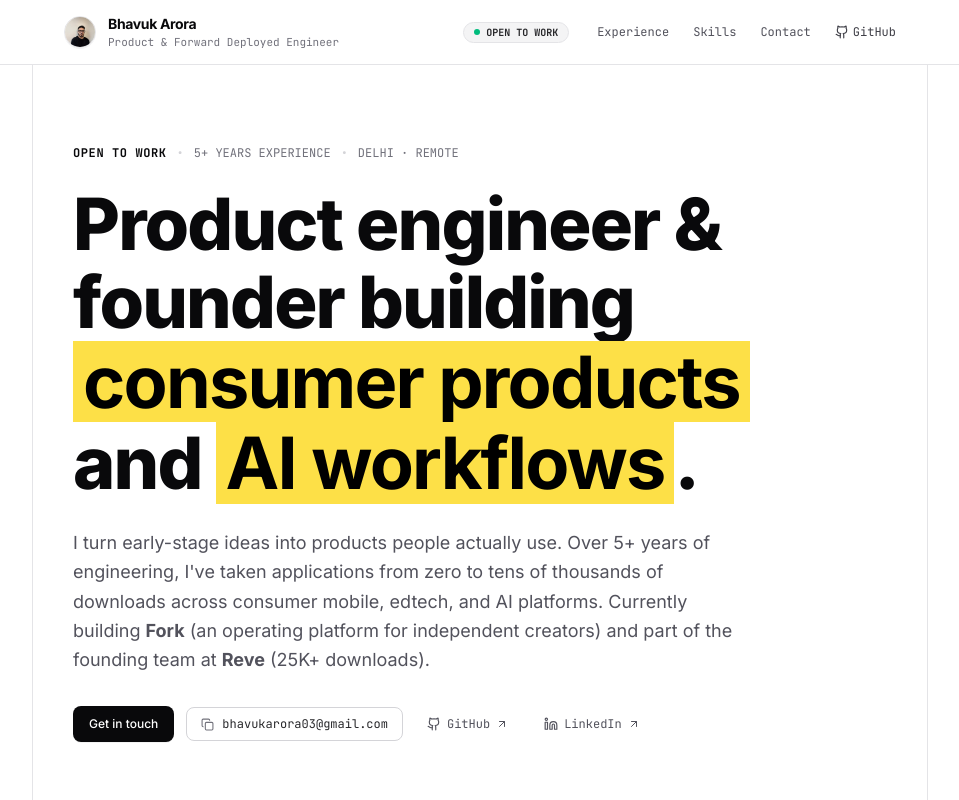
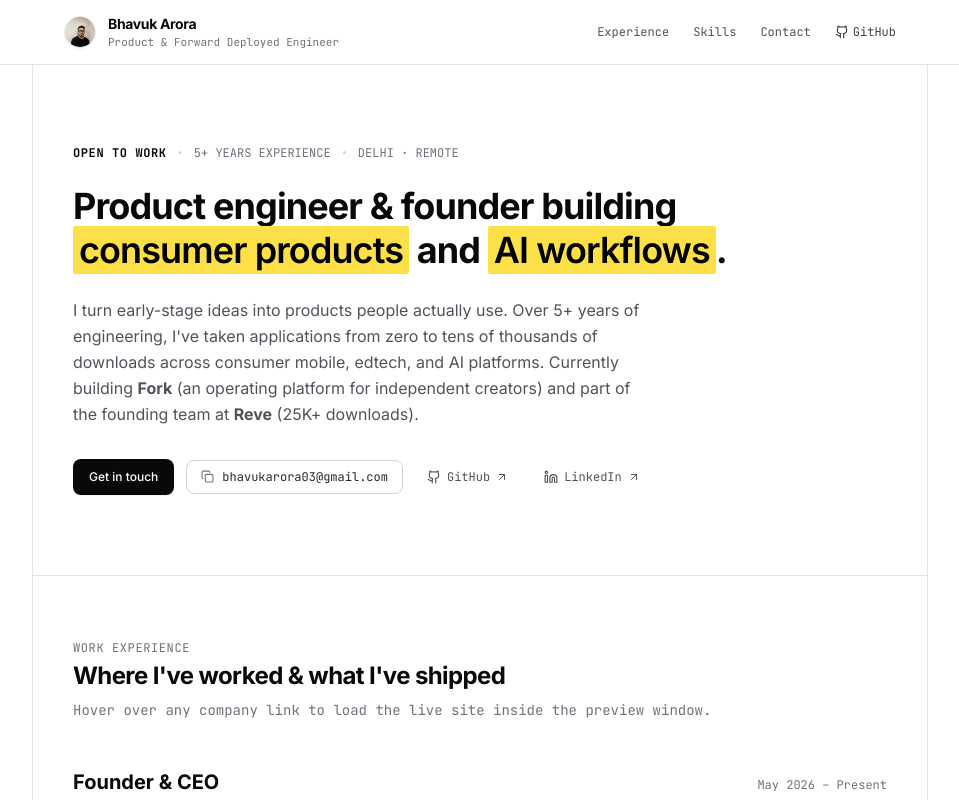
Before and after one commit to bhavukar/bhavuk.website, a Next.js app: page / in a window 1280 px wide. Shown: the top 800 px of the page, without its empty margins (160-1119 px from the left). Built offline with nearby package versions, Linux system fonts and the light colour scheme.

Commit message:
style: scale down oversized typography and remove header chip for refined editorial hierarchy

```diff
--- a/app/page.tsx
+++ b/app/page.tsx
@@ -203,12 +203,7 @@ export default function Home() {
             </div>
           </a>
 
-          <div className="flex items-center gap-5 sm:gap-7">
-            <div className="hidden sm:inline-flex items-center gap-1.5 px-2.5 py-0.5 rounded-full bg-zinc-100 text-[10px] font-mono font-bold text-zinc-800 border border-zinc-200">
-              <span className="w-1.5 h-1.5 rounded-full bg-emerald-500" />
-              <span>OPEN TO WORK</span>
-            </div>
-
+          <div className="flex items-center gap-5 sm:gap-6">
             <nav className="flex items-center gap-5 sm:gap-6 text-xs font-mono text-zinc-600">
               <a href="#experience" className="hover:text-zinc-950 transition-colors">
                 Experience
@@ -256,19 +251,18 @@ export default function Home() {
               <span>DELHI · REMOTE</span>
             </div>
 
-            <h1 className="text-4xl sm:text-6xl md:text-7xl font-extrabold tracking-tight text-zinc-950 leading-[1.08]">
+            <h1 className="text-2xl sm:text-3xl md:text-4xl font-bold tracking-tight text-zinc-950 leading-[1.22] max-w-2xl">
               Product engineer & founder building{' '}
-              <mark className="bg-[#fde047] text-black px-2.5 py-0.5 inline-block font-bold not-italic">
+              <mark className="bg-[#fde047] text-black px-1.5 py-0.5 font-semibold not-italic rounded-[2px]">
                 consumer products
               </mark>{' '}
               and{' '}
-              <mark className="bg-[#fde047] text-black px-2.5 py-0.5 inline-block font-bold not-italic">
+              <mark className="bg-[#fde047] text-black px-1.5 py-0.5 font-semibold not-italic rounded-[2px]">
                 AI workflows
-              </mark>
-              .
+              </mark>.
             </h1>
 
-            <p className="text-base sm:text-lg text-zinc-600 leading-relaxed max-w-2xl">
+            <p className="text-sm sm:text-base text-zinc-600 leading-relaxed max-w-xl">
               I turn early-stage ideas into products people actually use. Over 5+ years of engineering,
               I've taken applications from zero to tens of thousands of downloads across consumer mobile,
               edtech, and AI platforms. Currently building <strong>Fork</strong> (an operating platform
@@ -334,7 +328,7 @@ export default function Home() {
             <div className="text-xs font-mono uppercase tracking-wider text-zinc-500">
               Work Experience
             </div>
-            <h2 className="text-2xl sm:text-3xl font-extrabold tracking-tight text-zinc-950">
+            <h2 className="text-xl sm:text-2xl font-bold tracking-tight text-zinc-950">
               Where I've worked & what I've shipped
             </h2>
             <p className="text-xs sm:text-sm text-zinc-500 font-mono pt-1">
@@ -354,7 +348,7 @@ export default function Home() {
               >
                 {/* Header Row: Role & Period */}
                 <div className="flex flex-col sm:flex-row sm:items-baseline justify-between gap-1 mb-2">
-                  <h3 className="text-xl font-bold text-zinc-950 group-hover:text-black transition-colors">
+                  <h3 className="text-lg sm:text-xl font-bold text-zinc-950 group-hover:text-black transition-colors">
                     {exp.role}
                   </h3>
                   <div className="text-xs font-mono text-zinc-500">
@@ -420,7 +414,7 @@ export default function Home() {
             <div className="text-xs font-mono uppercase tracking-wider text-zinc-500">
               Technical Skills
             </div>
-            <h2 className="text-2xl sm:text-3xl font-extrabold tracking-tight text-zinc-950">
+            <h2 className="text-xl sm:text-2xl font-bold tracking-tight text-zinc-950">
               Technologies & Tools
             </h2>
           </div>
@@ -508,7 +502,7 @@ export default function Home() {
         >
           <div className="rounded-2xl bg-zinc-950 text-white p-7 sm:p-10 border border-zinc-800 space-y-6 shadow-xl">
             <div className="space-y-2 max-w-xl">
-              <h2 className="text-2xl sm:text-3xl font-extrabold tracking-tight text-white">
+              <h2 className="text-xl sm:text-2xl font-bold tracking-tight text-white">
                 Let's build something.
               </h2>
               <p className="text-zinc-400 text-sm leading-relaxed">
```
